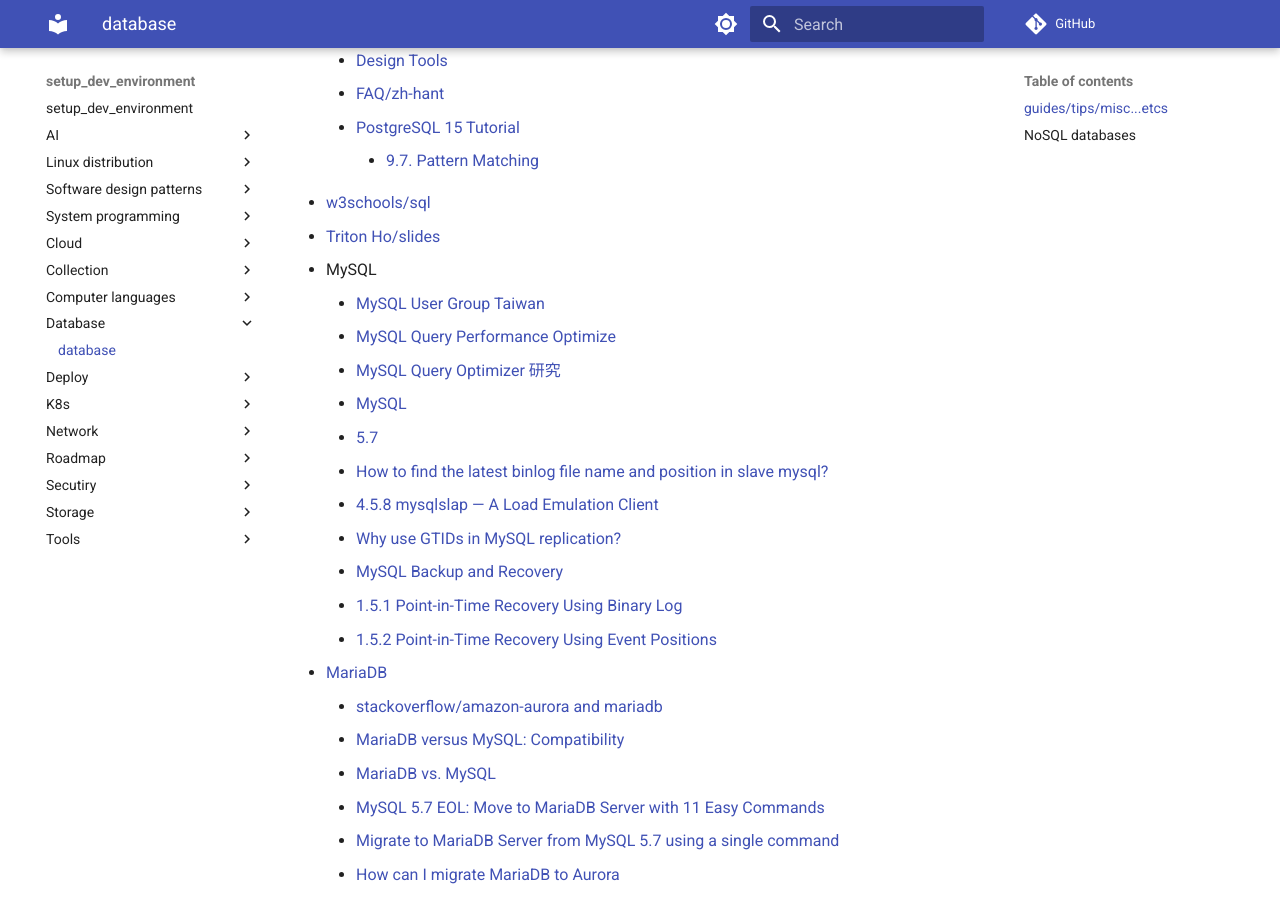
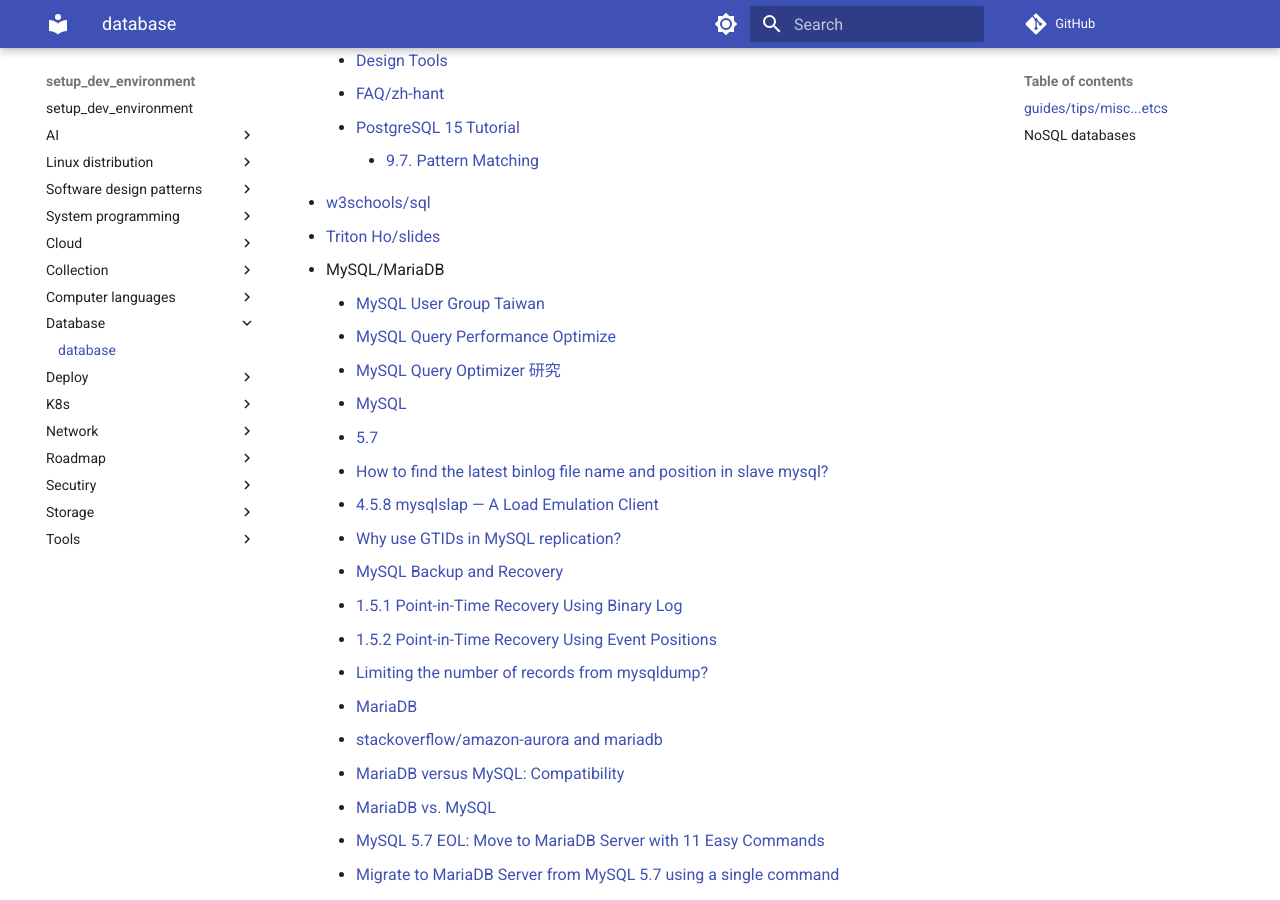
Before and after one commit to hong539/setup_dev_environment, an MkDocs documentation site: the page built from docs/database/database.md, in a window 1280 px wide and 900 px high, scrolled down 1602 px. Built offline with MkDocs 1.6.1 and Material for MkDocs 9.7.7, drawn with Linux system fonts in a browser that asks for light colours; comment, search, counter and statistics services are not loaded.

Commit message:
Update docs

```diff
--- a/docs/database/database.md
+++ b/docs/database/database.md
@@ -49,7 +49,7 @@
         * [9.7. Pattern Matching](https://www.postgresql.org/docs/15/functions-matching.html)
 * [w3schools/sql](https://www.w3schools.com/sql/)
 * [Triton Ho/slides](https://github.com/TritonHo/slides/tree/master)
-* MySQL
+* MySQL/MariaDB
     * [MySQL User Group Taiwan](https://www.facebook.com/groups/taiwanmysqlusergroup/)
     * [MySQL Query Performance Optimize](https://mybaseball52.medium.com/mysql-query-performance-optimization-tips-7a4f7f781ee5)
     * [MySQL Query Optimizer 研究](https://mybaseball52.medium.com/researching-on-mysql-query-optimizer-a6316bcf8c66)
@@ -61,7 +61,8 @@
     * [MySQL Backup and Recovery](https://dev.mysql.com/doc/mysql-backup-excerpt/5.7/en/)
     * [1.5.1 Point-in-Time Recovery Using Binary Log](https://dev.mysql.com/doc/mysql-backup-excerpt/5.7/en/point-in-time-recovery-binlog.html)
     * [1.5.2 Point-in-Time Recovery Using Event Positions](https://dev.mysql.com/doc/mysql-backup-excerpt/5.7/en/point-in-time-recovery-positions.html)
-* [MariaDB](https://mariadb.com/)
+    * [Limiting the number of records from mysqldump?](https://stackoverflow.com/questions/135835/limiting-the-number-of-records-from-mysqldump)
+    * [MariaDB](https://mariadb.com/)
     * [stackoverflow/amazon-aurora and mariadb](https://stackoverflow.com/questions/tagged/amazon-aurora%2bmariadb?tab=newest&page=1&pagesize=15)
     * [MariaDB versus MySQL: Compatibility](https://mariadb.com/kb/en/mariadb-vs-mysql-compatibility/)
     * [MariaDB vs. MySQL](https://mariadb.com/database-topics/mariadb-vs-mysql/)
```
